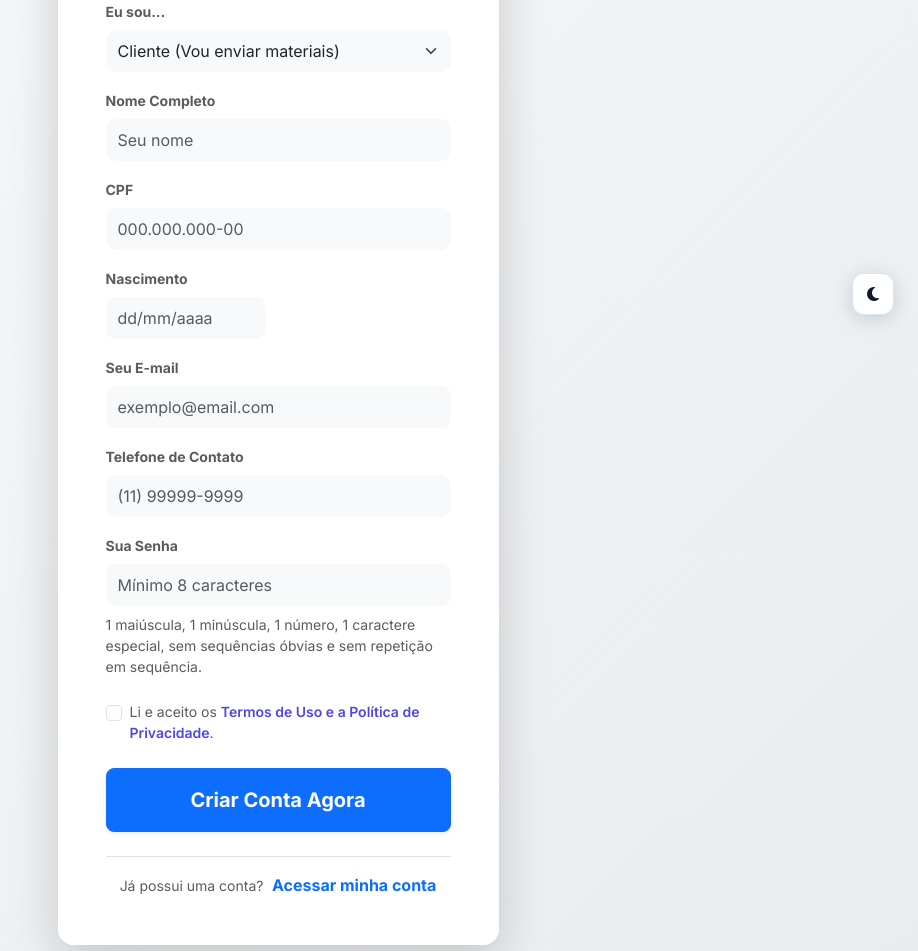
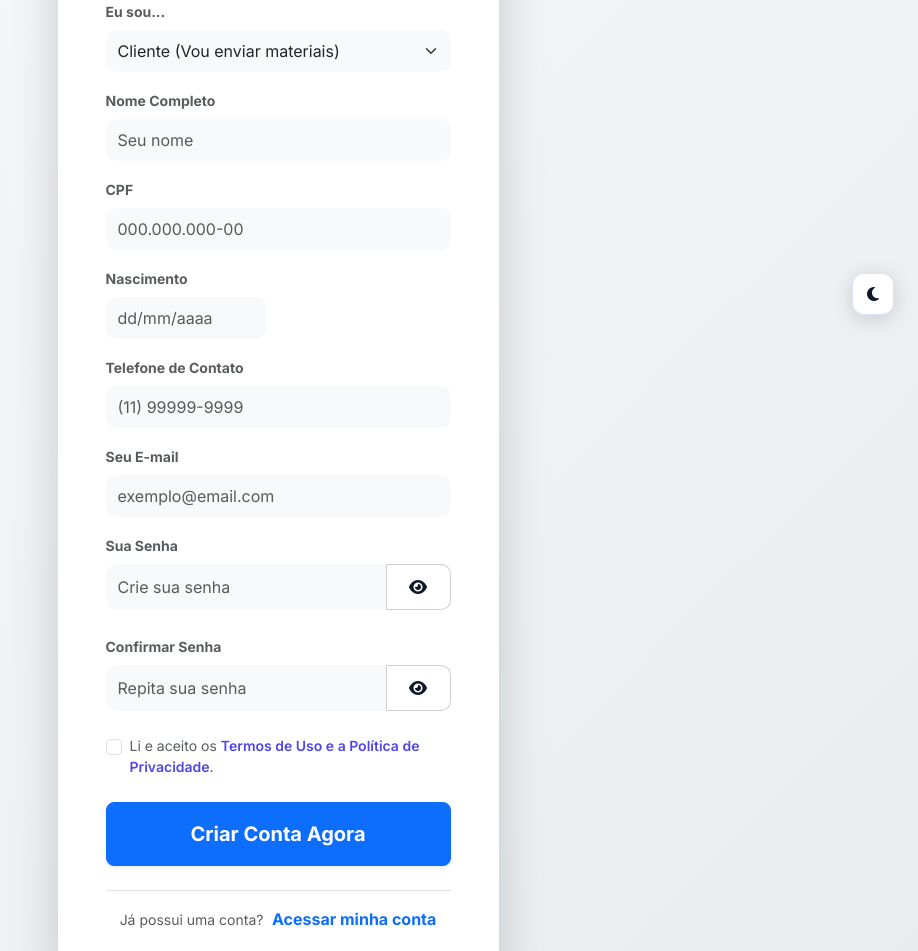
Before and after one commit to ronaldlipskiroderjan/ClientFlow, a PHP site: page /public/pages/cadastro.html in a window 1280 px wide. Shown: the part 461-1412 px from the top of the page, without its empty margins (362-1280 px from the left). Run offline with PHP 8.4, Linux system fonts and the light colour scheme.

Commit message:
feat: Adiciona UX interativa para validação de senha e confirmação no cadastro
Co-authored-by: Copilot <copilot@github.com>

```diff
--- a/public/css/style.css
+++ b/public/css/style.css
@@ -399,6 +399,87 @@ body,
   background-color: var(--dk-bg) !important;
 }
 
+/* Cadastro - senha interativa */
+.password-field-group .form-control {
+  border-top-right-radius: 0;
+  border-bottom-right-radius: 0;
+}
+
+.password-toggle-btn {
+  min-width: 52px;
+  border-top-left-radius: 0;
+  border-bottom-left-radius: 0;
+}
+
+.password-checklist {
+  padding: 0.9rem 1rem;
+  border-radius: 14px;
+  background: linear-gradient(180deg, #f8fafc 0%, #eef2ff 100%);
+  border: 1px solid rgba(79, 70, 229, 0.12);
+}
+
+.password-checklist-header {
+  color: #0f172a;
+}
+
+.password-checklist-item {
+  display: flex;
+  align-items: center;
+  gap: 0.65rem;
+  font-size: 0.92rem;
+  color: #475569;
+  margin-bottom: 0.45rem;
+}
+
+.password-checklist-item:last-child {
+  margin-bottom: 0;
+}
+
+.password-checklist-item i {
+  color: #ef4444;
+  transition: color 0.2s ease;
+}
+
+.password-checklist-item.is-valid {
+  color: #065f46;
+}
+
+.password-checklist-item.is-valid i {
+  color: #10b981;
+}
+
+.password-checklist-item.is-invalid {
+  color: #475569;
+}
+
+[data-theme="dark"] .password-checklist {
+  background: linear-gradient(180deg, rgba(22, 28, 45, 0.96) 0%, rgba(30, 38, 64, 0.96) 100%);
+  border-color: rgba(99, 102, 241, 0.18);
+}
+
+[data-theme="dark"] .password-checklist-header,
+[data-theme="dark"] .password-checklist-item {
+  color: #ffffff;
+}
+
+[data-theme="dark"] .password-checklist-item i {
+  color: #f87171;
+}
+
+[data-theme="dark"] .password-checklist-item.is-valid i {
+  color: #22c55e;
+}
+
+[data-theme="dark"] .password-toggle-btn {
+  background: var(--dk-elevated);
+  border-color: var(--dk-border-strong);
+  color: #ffffff;
+}
+
+[data-theme="dark"] .password-toggle-btn:hover {
+  color: #ffffff;
+}
+
 /* btn-light — fica branco no dark sem override */
 [data-theme="dark"] .btn-light {
   background-color: var(--dk-elevated) !important;
--- a/public/js/cadastro.js
+++ b/public/js/cadastro.js
@@ -64,6 +64,20 @@ function validatePasswordStrength(password) {
     }
 
     return null;
+}
+
+function getPasswordRules(password) {
+    const value = String(password || '');
+
+    return {
+        length: value.length >= 8,
+        uppercase: /[A-Z]/.test(value),
+        lowercase: /[a-z]/.test(value),
+        number: /\d/.test(value),
+        special: /[^A-Za-z0-9]/.test(value),
+        noRepeat: !/(.)\1{2,}/.test(value),
+        noSequence: !hasSequentialPasswordPattern(value),
+    };
 }
 
 function formatCPF(value) {
@@ -238,6 +252,80 @@ function setupInputMasks() {
     });
 }
 
+function setupPasswordUX() {
+    document.querySelectorAll('input[name="password"]').forEach((passwordInput) => {
+        const form = passwordInput.closest('form');
+        if (!form) return;
+
+        const checklist = form.querySelector(`[data-password-checklist="${passwordInput.id}"]`);
+        const confirmInput = form.querySelector('input[name="confirm_password"]');
+        const matchMessage = form.querySelector(`[data-password-match-message="${passwordInput.id}"]`);
+        const toggleButton = form.querySelector(`[data-password-toggle="${passwordInput.id}"]`);
+        const checklistItems = checklist ? checklist.querySelectorAll('.password-checklist-item') : [];
+
+        const refreshUI = () => {
+            const value = passwordInput.value;
+            const rules = getPasswordRules(value);
+            const showChecklist = document.activeElement === passwordInput || value.length > 0;
+
+            if (checklist) {
+                checklist.classList.toggle('d-none', !showChecklist);
+
+                checklistItems.forEach((item) => {
+                    const rule = item.dataset.rule;
+                    const isValid =
+                        (rule === 'length' && rules.length) ||
+                        (rule === 'uppercase' && rules.uppercase) ||
+                        (rule === 'lowercase' && rules.lowercase) ||
+                        (rule === 'number' && rules.number) ||
+                        (rule === 'special' && rules.special) ||
+                        (rule === 'no-repeat' && rules.noRepeat) ||
+                        (rule === 'no-sequence' && rules.noSequence);
+
+                    item.classList.toggle('is-valid', isValid);
+                    item.classList.toggle('is-invalid', !isValid);
+                });
+            }
+
+            if (confirmInput && matchMessage) {
+                const confirmValue = confirmInput.value;
+                const isMismatch = confirmValue.length > 0 && confirmValue !== value;
+
+                matchMessage.classList.toggle('d-none', !isMismatch);
+                confirmInput.classList.toggle('is-valid', confirmValue.length > 0 && confirmValue === value);
+                confirmInput.classList.toggle('is-invalid', isMismatch);
+            }
+        };
+
+        const hideIfEmpty = () => {
+            if (checklist && !passwordInput.value) {
+                checklist.classList.add('d-none');
+            }
+        };
+
+        passwordInput.addEventListener('focus', refreshUI);
+        passwordInput.addEventListener('input', refreshUI);
+        passwordInput.addEventListener('blur', hideIfEmpty);
+
+        if (confirmInput) {
+            confirmInput.addEventListener('input', refreshUI);
+        }
+
+        if (toggleButton) {
+            toggleButton.addEventListener('click', () => {
+                const isHidden = passwordInput.type === 'password';
+                passwordInput.type = isHidden ? 'text' : 'password';
+                toggleButton.innerHTML = isHidden
+                    ? '<i class="fa-solid fa-eye-slash"></i>'
+                    : '<i class="fa-solid fa-eye"></i>';
+                toggleButton.setAttribute('aria-label', isHidden ? 'Ocultar senha' : 'Mostrar senha');
+            });
+        }
+
+        refreshUI();
+    });
+}
+
 function buildRegisterData(tabId, raw) {
     if (tabId === 'pf') {
         return {
@@ -271,10 +359,16 @@ function buildRegisterData(tabId, raw) {
 
 function validateFormByTab(tabId, raw, form) {
     const isPersonTab = tabId === 'pf';
+    const confirmPassword = form ? form.querySelector('input[name="confirm_password"]') : null;
 
     const passwordError = validatePasswordStrength(raw.password);
     if (passwordError) {
         alert(passwordError);
+        return false;
+    }
+
+    if (confirmPassword && raw.password !== confirmPassword.value) {
+        alert('A confirmação de senha precisa ser igual à senha informada.');
         return false;
     }
 
@@ -402,6 +496,7 @@ async function handleRegisterSubmit(event) {
 
 document.addEventListener('DOMContentLoaded', () => {
     setupInputMasks();
+    setupPasswordUX();
 
     const params = new URLSearchParams(window.location.search);
     const token = params.get('token');
--- a/public/pages/cadastro.html
+++ b/public/pages/cadastro.html
@@ -102,19 +102,41 @@
                                     </div>
                                 </div>
                                 <div class="mb-3">
+                                    <label class="form-label text-muted small fw-bold">Telefone de Contato</label>
+                                    <input type="text" name="phone" class="form-control border-0 bg-light" placeholder="(11) 99999-9999" required>
+                                </div>
+                                <div class="mb-3">
                                     <label class="form-label text-muted small fw-bold">Seu E-mail</label>
                                     <input type="email" name="email" class="form-control border-0 bg-light" placeholder="exemplo@email.com" required>
                                 </div>
-                                <div class="mb-3">
-                                    <label class="form-label text-muted small fw-bold">Telefone de Contato</label>
-                                    <input type="text" name="phone" class="form-control border-0 bg-light" placeholder="(11) 99999-9999" required>
+                                <div class="mb-4">
+                                    <label class="form-label text-muted small fw-bold">Sua Senha</label>
+                                    <div class="input-group password-field-group">
+                                        <input type="password" name="password" id="password_pf" class="form-control border-0 bg-light" placeholder="Crie sua senha" minlength="8" required>
+                                        <button class="btn btn-outline-custom password-toggle-btn" type="button" data-password-toggle="password_pf" aria-label="Mostrar senha">
+                                            <i class="fa-solid fa-eye"></i>
+                                        </button>
+                                    </div>
+                                    <div class="password-checklist d-none mt-3" data-password-checklist="password_pf">
+                                        <div class="password-checklist-header small fw-bold text-muted mb-2">Sua senha precisa ter:</div>
+                                        <div class="password-checklist-item" data-rule="length"><i class="fa-solid fa-circle-check"></i><span>Mínimo de 8 caracteres</span></div>
+                                        <div class="password-checklist-item" data-rule="uppercase"><i class="fa-solid fa-circle-check"></i><span>1 letra maiúscula</span></div>
+                                        <div class="password-checklist-item" data-rule="lowercase"><i class="fa-solid fa-circle-check"></i><span>1 letra minúscula</span></div>
+                                        <div class="password-checklist-item" data-rule="number"><i class="fa-solid fa-circle-check"></i><span>1 número</span></div>
+                                        <div class="password-checklist-item" data-rule="special"><i class="fa-solid fa-circle-check"></i><span>1 caractere especial</span></div>
+                                        <div class="password-checklist-item" data-rule="no-repeat"><i class="fa-solid fa-circle-check"></i><span>Sem repetição em sequência</span></div>
+                                        <div class="password-checklist-item" data-rule="no-sequence"><i class="fa-solid fa-circle-check"></i><span>Sem sequências óbvias</span></div>
+                                    </div>
                                 </div>
                                 <div class="mb-4">
-                                    <label class="form-label text-muted small fw-bold">Sua Senha</label>
-                                    <input type="password" name="password" class="form-control border-0 bg-light" placeholder="Mínimo 8 caracteres" minlength="8" required>
-                                    <div class="form-text small mt-2">
-                                        1 maiúscula, 1 minúscula, 1 número, 1 caractere especial, sem sequências óbvias e sem repetição em sequência.
+                                    <label class="form-label text-muted small fw-bold">Confirmar Senha</label>
+                                    <div class="input-group password-field-group">
+                                        <input type="password" name="confirm_password" id="confirm_password_pf" class="form-control border-0 bg-light" placeholder="Repita sua senha" minlength="8" required>
+                                        <button class="btn btn-outline-custom password-toggle-btn" type="button" data-password-toggle="confirm_password_pf" aria-label="Mostrar confirmação de senha">
+                                            <i class="fa-solid fa-eye"></i>
+                                        </button>
                                     </div>
+                                    <div class="form-text small mt-2 d-none" data-password-match-message="password_pf">As senhas não coincidem.</div>
                                 </div>
                                 <div class="form-check mb-4">
                                     <input class="form-check-input" type="checkbox" value="1" id="accept_terms_pf" name="accept_terms" required>
@@ -165,10 +187,32 @@
                                 </div>
                                 <div class="mb-4">
                                     <label class="form-label text-muted small fw-bold">Sua Senha</label>
-                                    <input type="password" name="password" class="form-control border-0 bg-light" placeholder="Mínimo 8 caracteres" minlength="8" required>
-                                    <div class="form-text small mt-2">
-                                        1 maiúscula, 1 minúscula, 1 número, 1 caractere especial, sem sequências óbvias e sem repetição em sequência.
+                                    <div class="input-group password-field-group">
+                                        <input type="password" name="password" id="password_pj" class="form-control border-0 bg-light" placeholder="Crie sua senha" minlength="8" required>
+                                        <button class="btn btn-outline-custom password-toggle-btn" type="button" data-password-toggle="password_pj" aria-label="Mostrar senha">
+                                            <i class="fa-solid fa-eye"></i>
+                                        </button>
                                     </div>
+                                    <div class="password-checklist d-none mt-3" data-password-checklist="password_pj">
+                                        <div class="password-checklist-header small fw-bold text-muted mb-2">Sua senha precisa ter:</div>
+                                        <div class="password-checklist-item" data-rule="length"><i class="fa-solid fa-circle-check"></i><span>Mínimo de 8 caracteres</span></div>
+                                        <div class="password-checklist-item" data-rule="uppercase"><i class="fa-solid fa-circle-check"></i><span>1 letra maiúscula</span></div>
+                                        <div class="password-checklist-item" data-rule="lowercase"><i class="fa-solid fa-circle-check"></i><span>1 letra minúscula</span></div>
+                                        <div class="password-checklist-item" data-rule="number"><i class="fa-solid fa-circle-check"></i><span>1 número</span></div>
+                                        <div class="password-checklist-item" data-rule="special"><i class="fa-solid fa-circle-check"></i><span>1 caractere especial</span></div>
+                                        <div class="password-checklist-item" data-rule="no-repeat"><i class="fa-solid fa-circle-check"></i><span>Sem repetição em sequência</span></div>
+                                        <div class="password-checklist-item" data-rule="no-sequence"><i class="fa-solid fa-circle-check"></i><span>Sem sequências óbvias</span></div>
+                                    </div>
+                                </div>
+                                <div class="mb-4">
+                                    <label class="form-label text-muted small fw-bold">Confirmar Senha</label>
+                                    <div class="input-group password-field-group">
+                                        <input type="password" name="confirm_password" id="confirm_password_pj" class="form-control border-0 bg-light" placeholder="Repita sua senha" minlength="8" required>
+                                        <button class="btn btn-outline-custom password-toggle-btn" type="button" data-password-toggle="confirm_password_pj" aria-label="Mostrar confirmação de senha">
+                                            <i class="fa-solid fa-eye"></i>
+                                        </button>
+                                    </div>
+                                    <div class="form-text small mt-2 d-none" data-password-match-message="password_pj">As senhas não coincidem.</div>
                                 </div>
                                 <div class="form-check mb-4">
                                     <input class="form-check-input" type="checkbox" value="1" id="accept_terms_pj" name="accept_terms" required>
```
